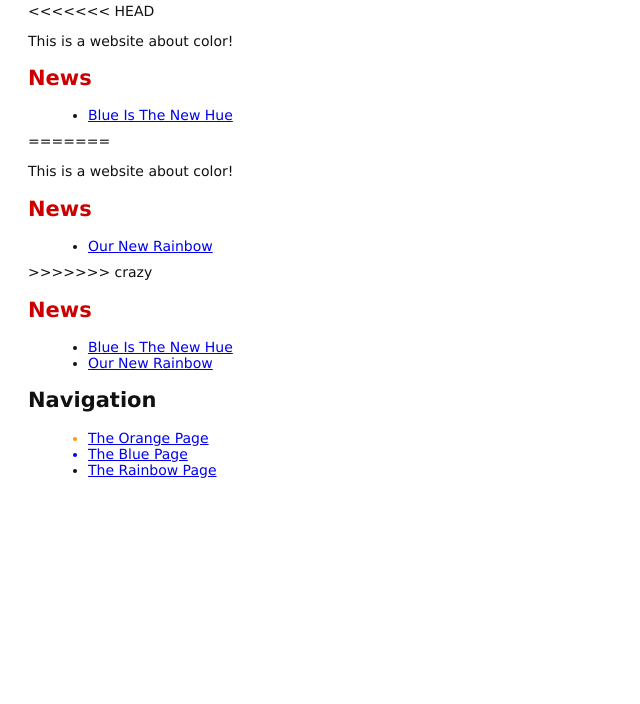
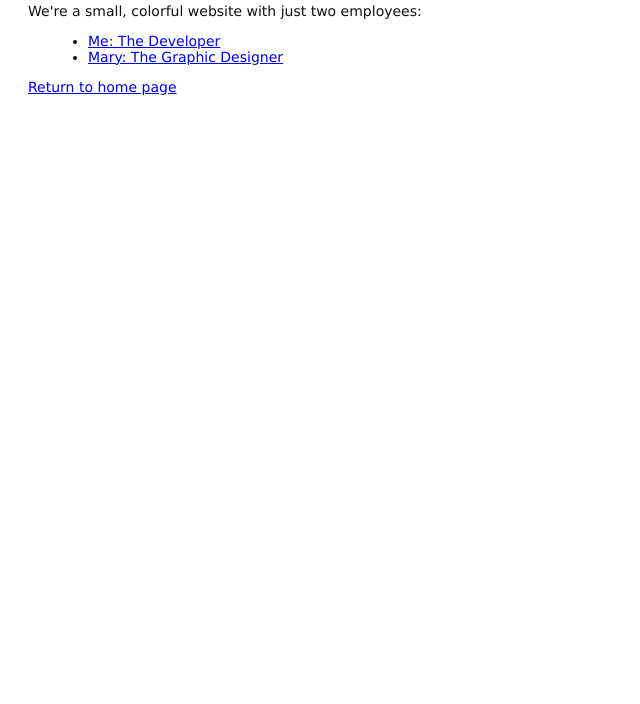
Before and after one commit to nidhijay/2310056, a plain HTML site: page index.html in a window 1280 px wide. Shown: the part 96-800 px from the top of the page, without its empty margins (0-640 px from the left). Drawn offline with Linux system fonts and the light colour scheme.

Commit message:
add contents to about page

```diff
--- a/index.html
+++ b/index.html
@@ -6,39 +6,15 @@
   <meta charset="utf-8" />
 </head>
 <body>
-  <h1 style="color: #07F">A Colorful Website</h1>
-<<<<<<< HEAD
-  <p>This is a website about color!</p>
-  <h2 style="color: #C00">News</h2>
-<ul>
-  <li><a href="news-1.html">Blue Is The New Hue</a></li>
-</ul>
+    <h1>About Us</h1>
+    <p>We're a small, colorful website with just two employees:</p>
 
-=======
-  <p>This is a website about color!</p>
-  <h2 style="color: #C00">News</h2>
-<ul>
-  <li><a href="rainbow.html">Our New Rainbow</a></li>
-</ul>
+    <ul>
+      <li><a href="me.html">Me: The Developer</a></li>
+      <li><a href="mary.html">Mary: The Graphic Designer</a></li>
+    </ul>
 
->>>>>>> crazy
-<h2 style="color: #C00">News</h2>
-<ul>
-  <li><a href="news-1.html">Blue Is The New Hue</a></li>
-  <li><a href="rainbow.html">Our New Rainbow</a></li>
-</ul>
-<h2>Navigation</h2>
-<ul>
-  <li style="color: #F90">
-    <a href="orange.html">The Orange Page</a>
-  </li>
-  <li style="color: #00F">
-    <a href="blue.html">The Blue Page</a>
-  </li>
-  <li>
-    <a href="rainbow.html">The Rainbow Page</a>
-  </li>
-</ul>
+    <p><a href="../index.html">Return to home page</a></p>
 
 </body>
 </html>
```
